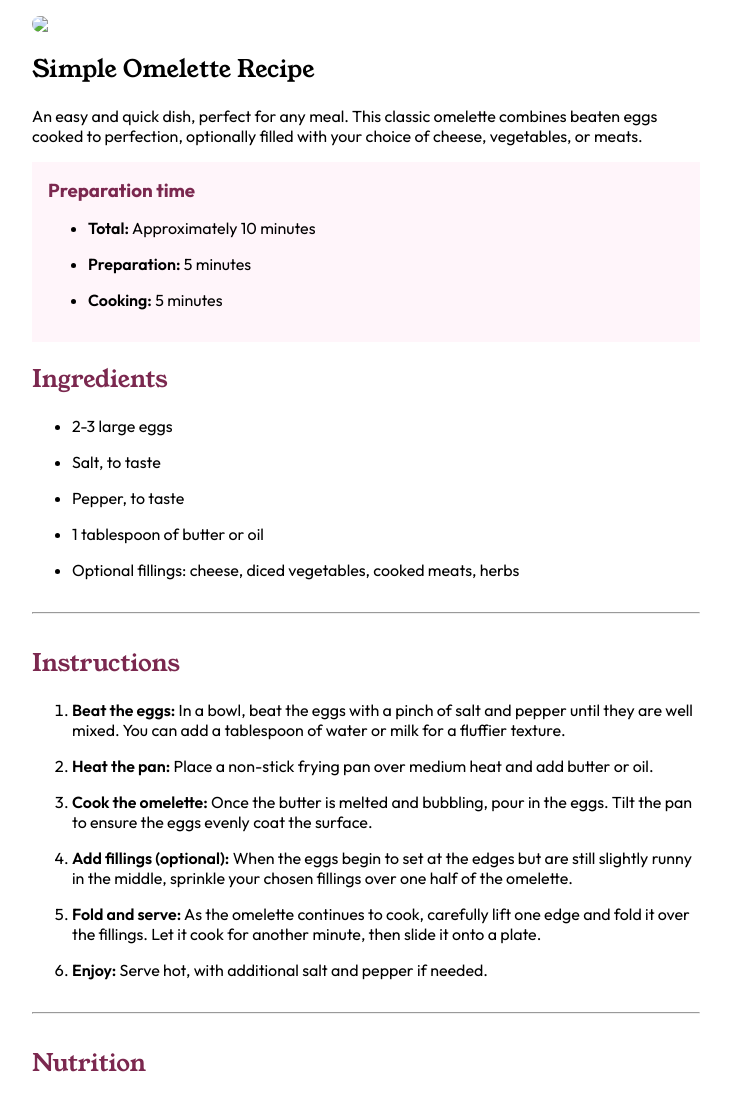
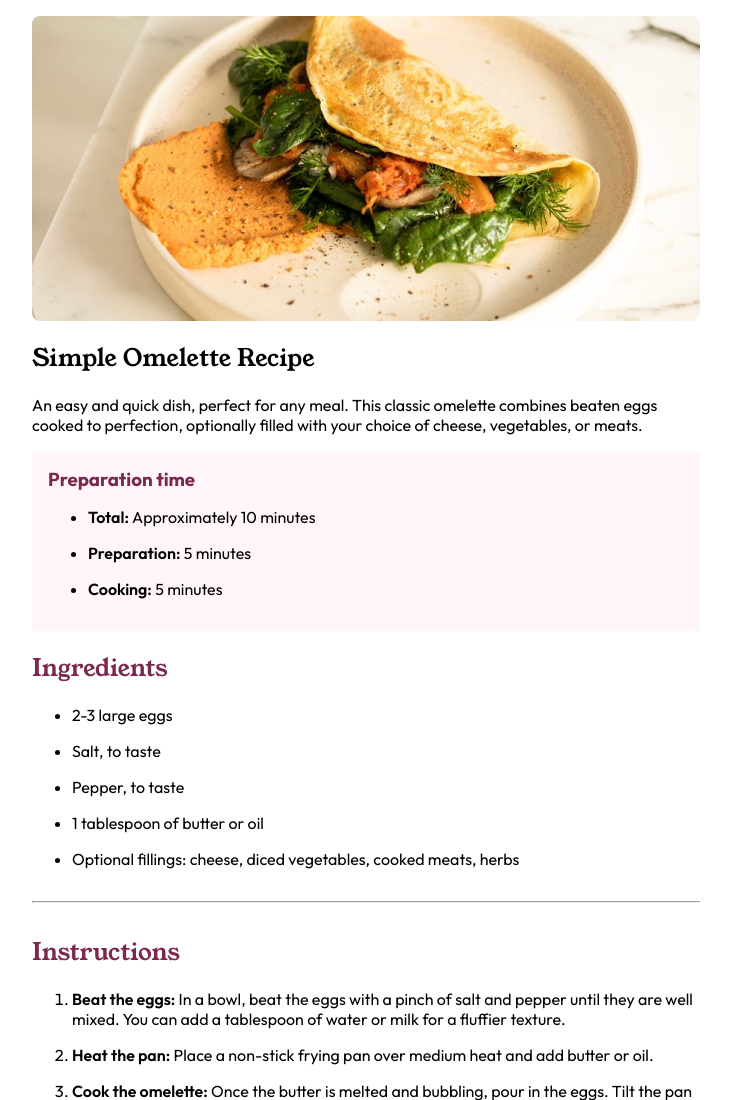
Before and after one commit to omoforever/frontendmentor-challenge1, a plain HTML site: page index.html in a window 1280 px wide. Shown: the top 1100 px of the page, without its empty margins (274-1005 px from the left). Drawn offline with Linux system fonts and the light colour scheme; the site is published under a folder, as on GitHub Pages, so addresses that start at the root find nothing.

Commit message:
changed src for image to be relative

```diff
--- a/index.html
+++ b/index.html
@@ -19,7 +19,7 @@
 <body>
   <main>
     <section>
-      <img src="/assets/images/image-omelette.jpeg">
+      <img src="assets/images/image-omelette.jpeg">
       <h1 class="young-serif-regular">Simple Omelette Recipe</h1>
       <p class="outfit-regular">
         An easy and quick dish, perfect for any meal. This classic omelette combines beaten eggs cooked
```
